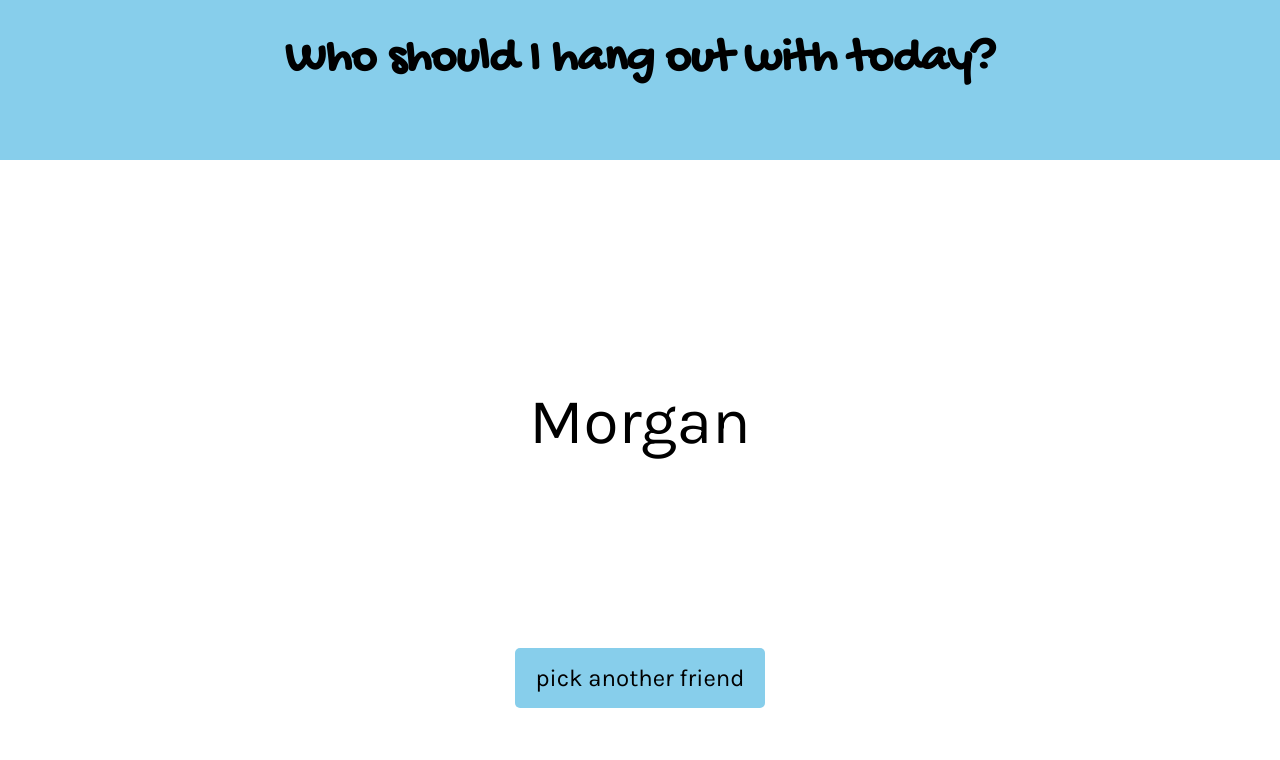
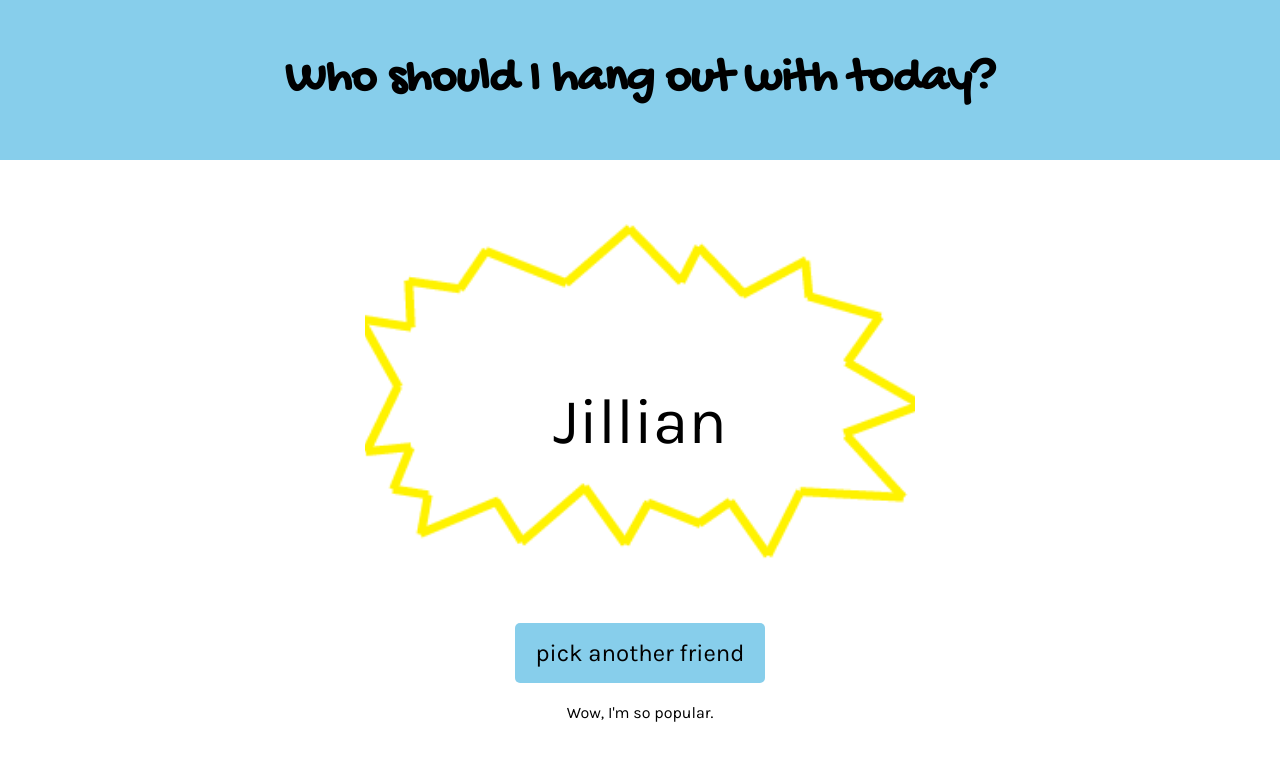
Before and after one commit to ashleysiu94/m12-hw12-siu-ashley, a website: page index.html in a window 1280 px wide. Drawn offline with Linux system fonts and the light colour scheme.

Commit message:
creates working button that prints name of random friend, adds yellow accent to page

```diff
--- a/index.html
+++ b/index.html
@@ -18,13 +18,14 @@
     </header>
 
     <main>
-      <p id="friend-list"></p>
+      <p id="friend-list">Jillian</p>
       <div id="button">
         <p>pick another friend</p>
       </div>
     </main>
 
     <footer>
+      Wow, I'm so popular.
     </footer>
     <script src="src/main.js"></script>
 	</body>
--- a/lib/main.js
+++ b/lib/main.js
@@ -27,5 +27,7 @@ function printName() {
 };
 
 //Working Button
-var button = document.getElementById("button");
-button.addEventListener("click", printName());
+// const button = document.getElementById("button");
+// button.addEventListener("click", printName());
+undefined.button = document.getElementById("button");
+undefined.button.addEventListener("click", undefined.printName);
--- a/main.css
+++ b/main.css
@@ -10,6 +10,9 @@ header {
   height: 20vh;
   background-color: skyblue;
   width: 100%;
+  display: flex;
+  align-items: center;
+  justify-content: center;
 }
 
 h1 {
@@ -30,6 +33,13 @@ main {
   font-family: "Karla", sans-serif;
   font-size: 4rem;
   padding-top: 10rem;
+  width: 550px;
+  height: 175px;
+  text-align: center;
+  background-image: url("border.png");
+  background-position: center;
+  background-repeat: none;
+  background-size: cover;
 }
 
 #button {
@@ -52,3 +62,11 @@ main {
 #button:hover {
   background-color: #48b4e0;
 }
+
+footer {
+  position: relative;
+  bottom: 0;
+  font-family: "Karla", sans-serif;
+  font-size: 1rem;
+  padding: 20px;
+}
--- a/src/main.js
+++ b/src/main.js
@@ -25,5 +25,5 @@ function printName() {
 };
 
 //Working Button
-const button = document.getElementById("button");
-button.addEventListener("click", printName());
+this.button = document.getElementById("button");
+this.button.addEventListener("click", this.printName);
```
Also changed, not shown: border.png (added).
